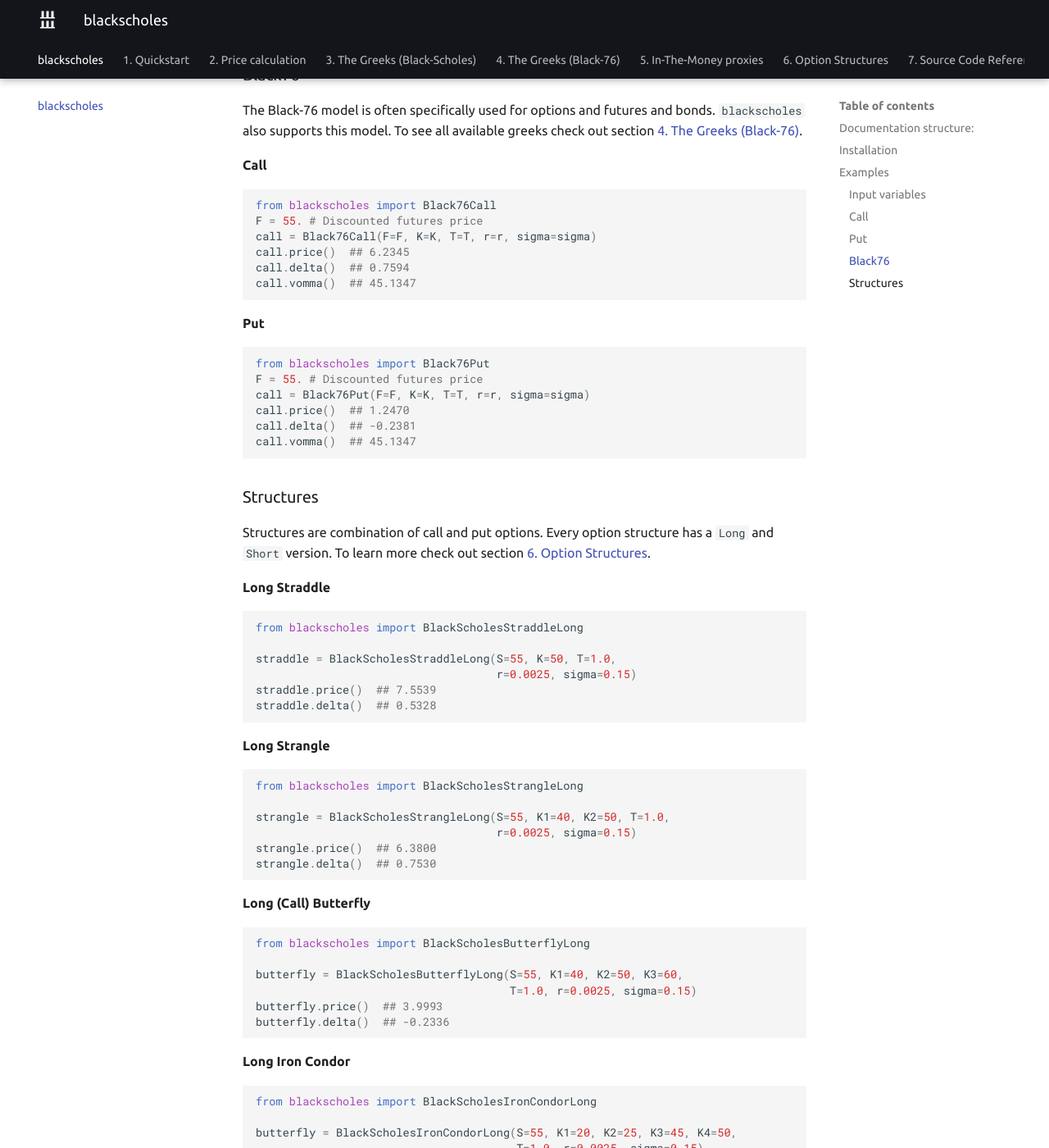
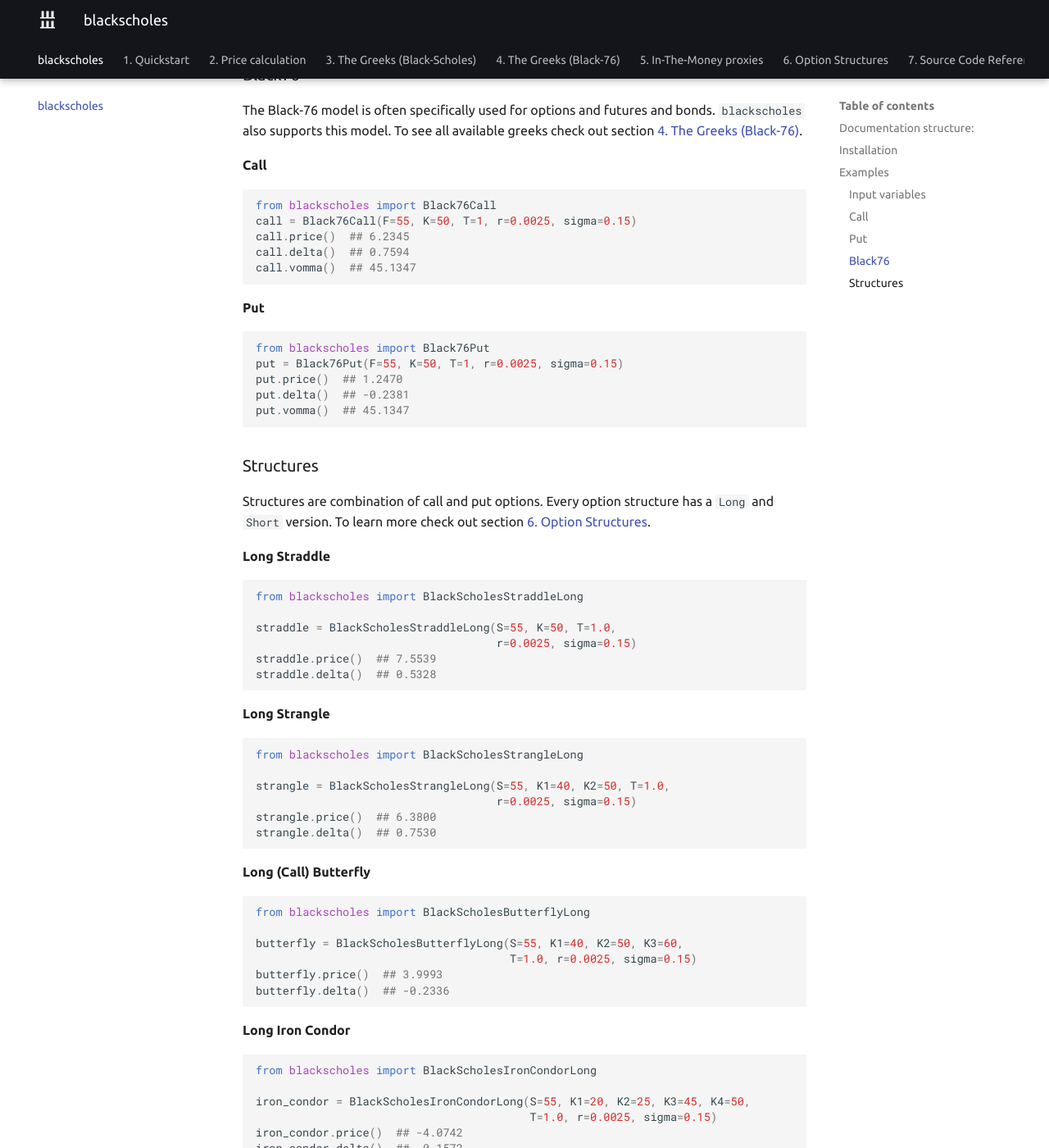
Before and after one commit to CarloLepelaars/blackscholes, an MkDocs documentation site: the page built from docs/index.md, in a window 1280 px wide and 1400 px high, scrolled down 1495 px. Shown: the whole window at 82% size. Built offline with MkDocs 1.6.1 and Material for MkDocs 9.7.7, drawn with Linux system fonts in a browser that asks for light colours; some of the changed text lies outside the part shown.

Commit message:
itm examples in docs

````diff
--- a/docs/index.md
+++ b/docs/index.md
@@ -75,8 +75,7 @@
 
 ```python
 from blackscholes import Black76Call
-F = 55. # Discounted futures price
-call = Black76Call(F=F, K=K, T=T, r=r, sigma=sigma)
+call = Black76Call(F=55, K=50, T=1, r=0.0025, sigma=0.15)
 call.price()  ## 6.2345
 call.delta()  ## 0.7594
 call.vomma()  ## 45.1347
@@ -86,11 +85,10 @@
 
 ```python
 from blackscholes import Black76Put
-F = 55. # Discounted futures price
-call = Black76Put(F=F, K=K, T=T, r=r, sigma=sigma)
-call.price()  ## 1.2470
-call.delta()  ## -0.2381
-call.vomma()  ## 45.1347
+put = Black76Put(F=55, K=50, T=1, r=0.0025, sigma=0.15)
+put.price()  ## 1.2470
+put.delta()  ## -0.2381
+put.vomma()  ## 45.1347
 ```
 
 
@@ -134,8 +132,8 @@
 ```python3
 from blackscholes import BlackScholesIronCondorLong
 
-butterfly = BlackScholesIronCondorLong(S=55, K1=20, K2=25, K3=45, K4=50,
-                                       T=1.0, r=0.0025, sigma=0.15)
-butterfly.price()  ## -4.0742
-butterfly.delta()  ## -0.1572
+iron_condor = BlackScholesIronCondorLong(S=55, K1=20, K2=25, K3=45, K4=50,
+                                         T=1.0, r=0.0025, sigma=0.15)
+iron_condor.price()  ## -4.0742
+iron_condor.delta()  ## -0.1572
 ```
````
Also changed, not shown: docs/2.price.md (+25 -0 lines), docs/5.itm.md (+24 -0 lines), .github/README.MD.
